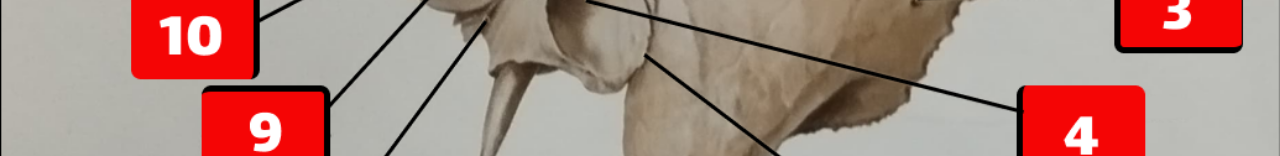
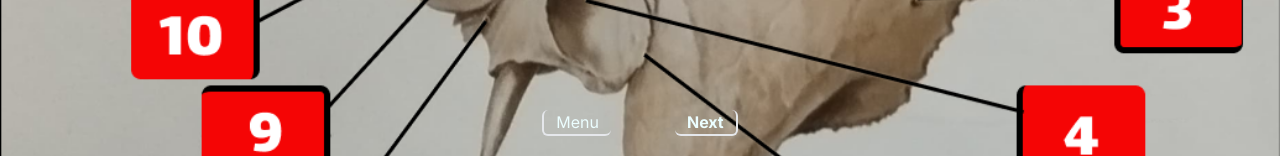
Before and after one commit to GreenProgramDev/odonto-anat-challenge, a Next.js app: page /menu/occipital/structure01 in a window 1280 px wide. Shown: the part 644-800 px from the top of the page. Built offline with nearby package versions, Linux system fonts and the light colour scheme.

Commit message:
style: align button menu and next

```diff
--- a/src/app/menu/occipital/structure01/page.tsx
+++ b/src/app/menu/occipital/structure01/page.tsx
@@ -10,7 +10,8 @@ export default function Structure01() {
 
     return (
         <>
-            <form  className=" bg-black h-screen justify-center " >
+            <div className=" bg-black h-screen flex flex-col items-center ">
+            <form >
                 <Image className='w-screen ' src={PageOne} alt="img" />
             {/* the tag h2 received component what render each structure*/}
                 <h2 className='text-red-50 text-lg text-center my-5'>Structure 01</h2>
@@ -40,13 +41,14 @@ export default function Structure01() {
                     </div>
                 </div>
 
-                <div className='flex justify-around pt-10'>
-                    {/* <ButtonBack/> */}
-                    <button className='text-cyan-50 border-l-2 border-b-2 rounded-md px-3 '><a href="/menu/">Menu</a></button>
-                    <Link className="text-cyan-50 border-r-2 border-b-2 rounded-md px-3 font-bold" href="/menu/occipital/structure02">Next</Link>
-                </div>
 
             </form>
+            <div className='fixed bottom-5 flex gap-16 pt-10'>
+                {/* <ButtonBack/> */}
+                <Link className='text-cyan-50 border-l-2 border-b-2 rounded-md px-3 ' href="/menu/">Menu</Link>
+                <Link className="text-cyan-50 border-r-2 border-b-2 rounded-md px-3 font-bold" href="/menu/occipital/structure02">Next</Link>
+            </div>
+            </div>
         </>
     )
 }
```
